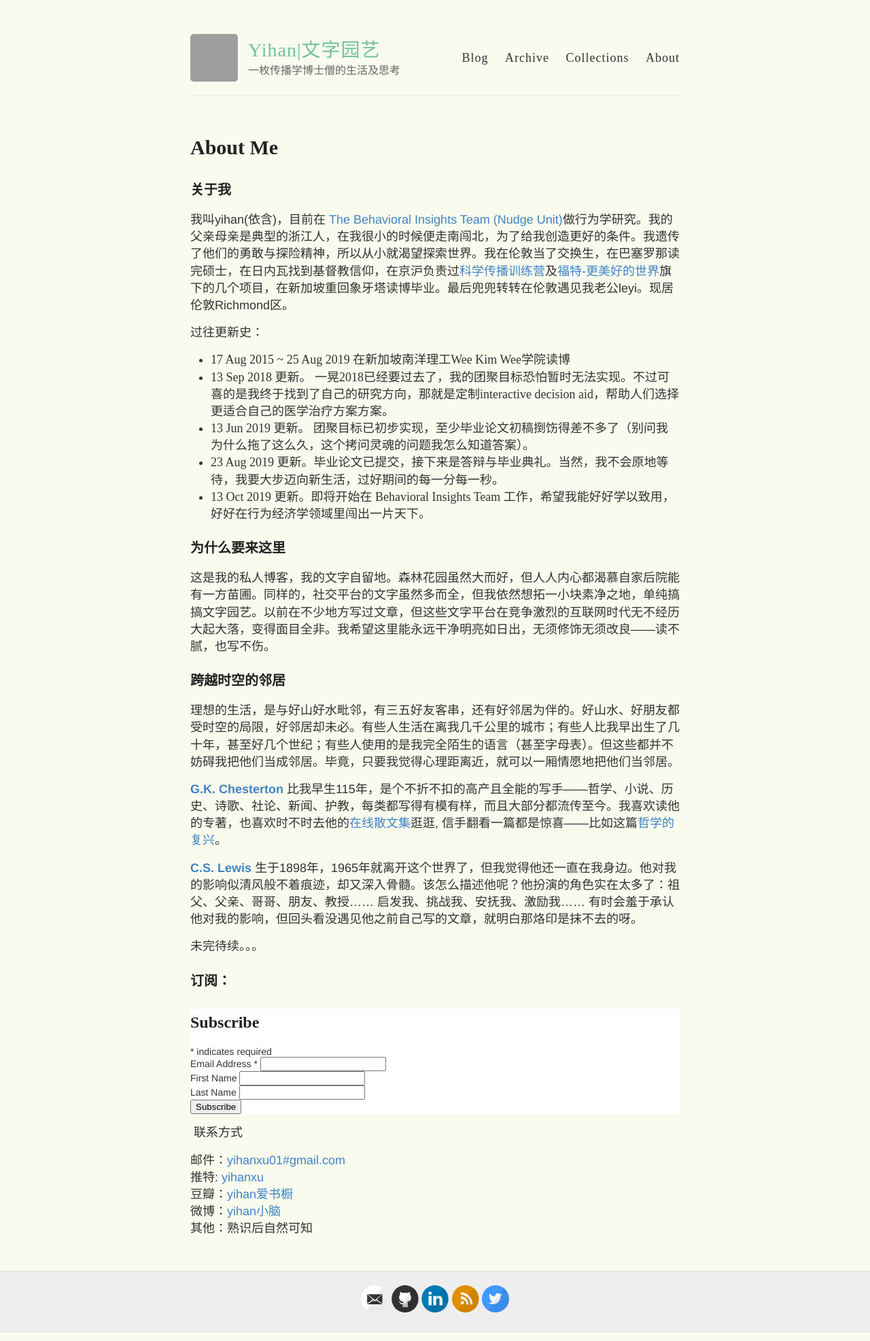
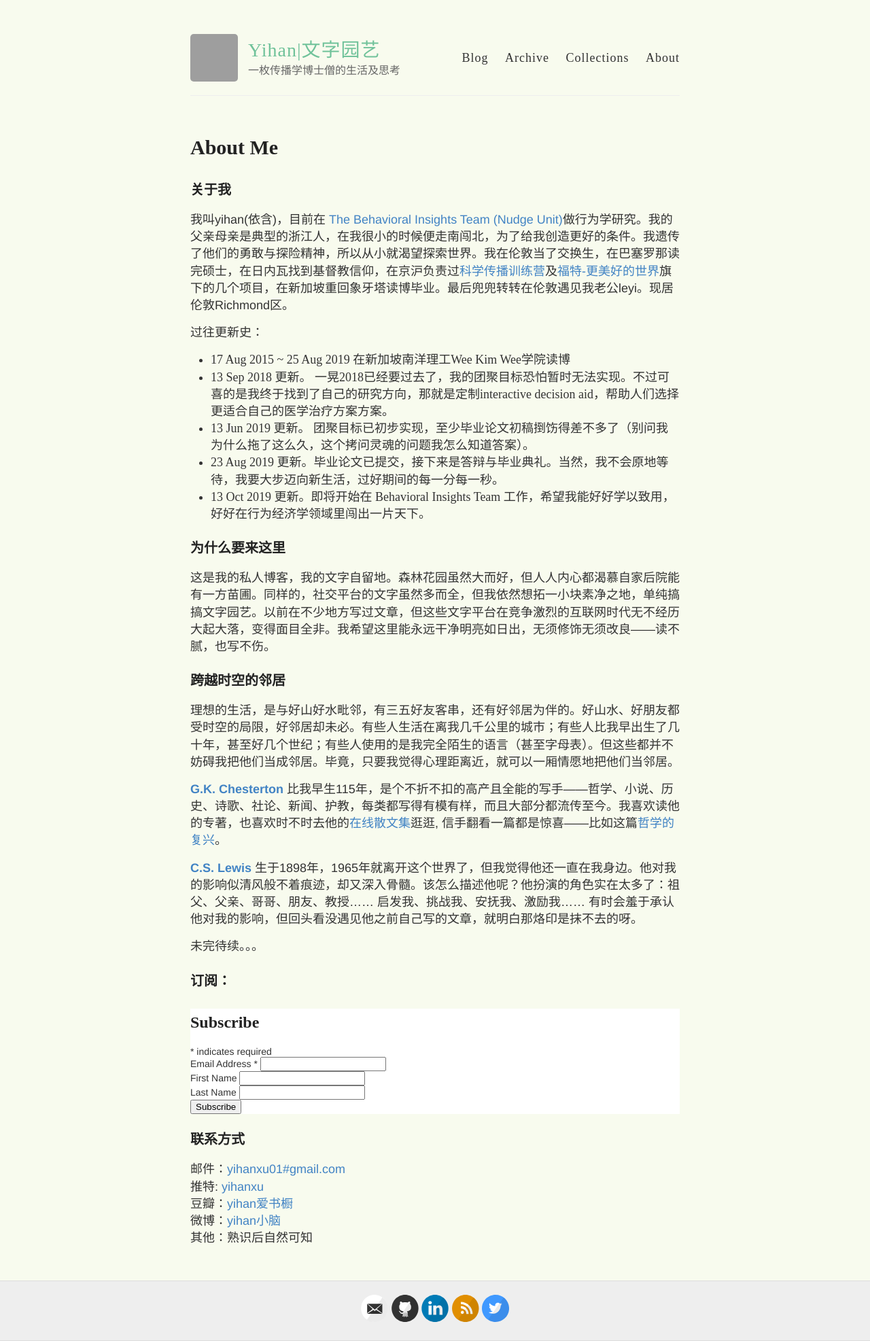
Before and after one commit to yihanxu/yihanxu.github.io, a Jekyll site: the page built from about.md, in a window 1280 px wide. Shown: the whole page at 68% size. Built offline with Jekyll 4.4.1, drawn with Linux system fonts in a browser that asks for light colours; comment, search, counter and statistics services are not loaded; grey boxes are pictures that could not be loaded.

Commit message:
fix layout

```diff
--- a/about.md
+++ b/about.md
@@ -67,8 +67,7 @@ comments: true
 <script type='text/javascript' src='//s3.amazonaws.com/downloads.mailchimp.com/js/mc-validate.js'></script><script type='text/javascript'>(function($) {window.fnames = new Array(); window.ftypes = new Array();fnames[0]='EMAIL';ftypes[0]='email';fnames[1]='FNAME';ftypes[1]='text';fnames[2]='LNAME';ftypes[2]='text';fnames[3]='ADDRESS';ftypes[3]='address';fnames[4]='PHONE';ftypes[4]='phone';fnames[5]='BIRTHDAY';ftypes[5]='birthday';}(jQuery));var $mcj = jQuery.noConflict(true);</script>
 <!--End mc_embed_signup-->
 
-**‌** 联系方式
-
+### 联系方式
 邮件：[yihanxu01#gmail.com](mailto:email@domain.com) <br>
 推特: [yihanxu](http://twitter.com/yihanxu) <br>
 豆瓣：[yihan爱书橱](http://www.douban.com/people/yummyhue) <br>
```
